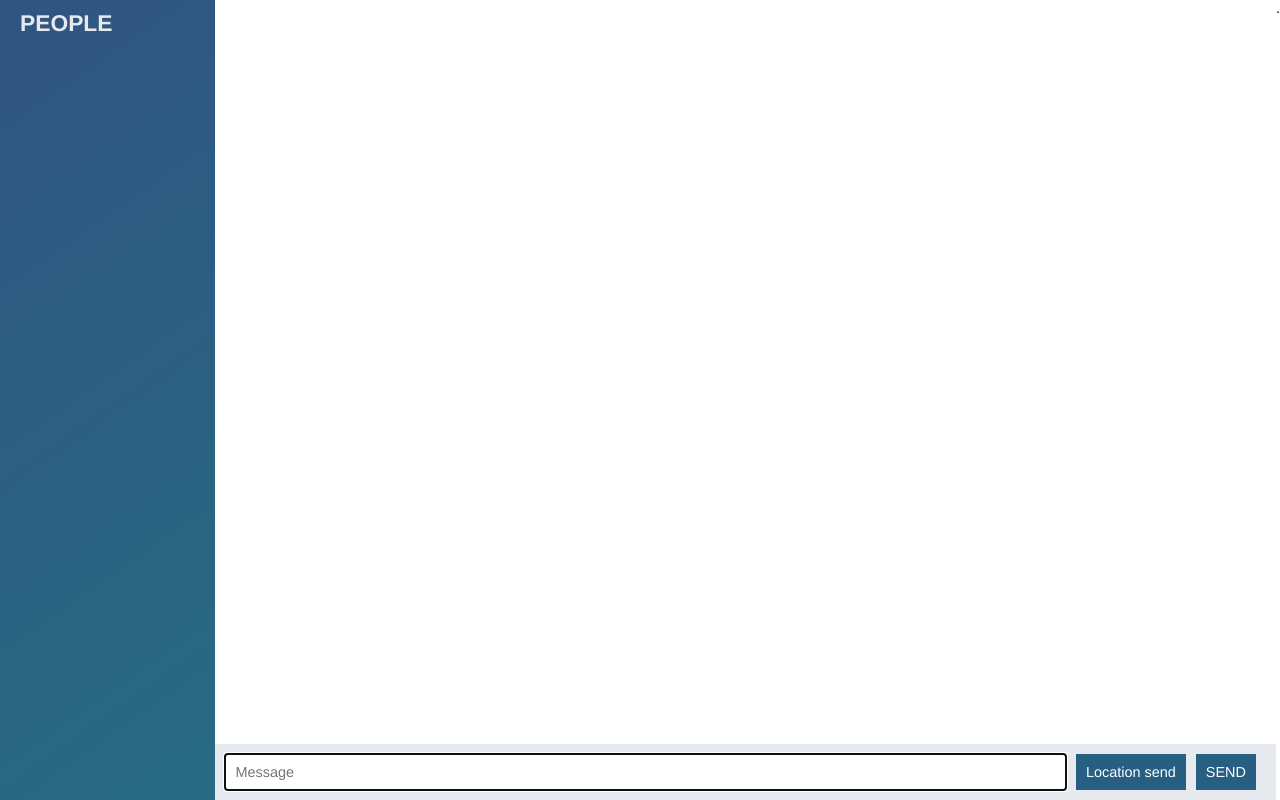
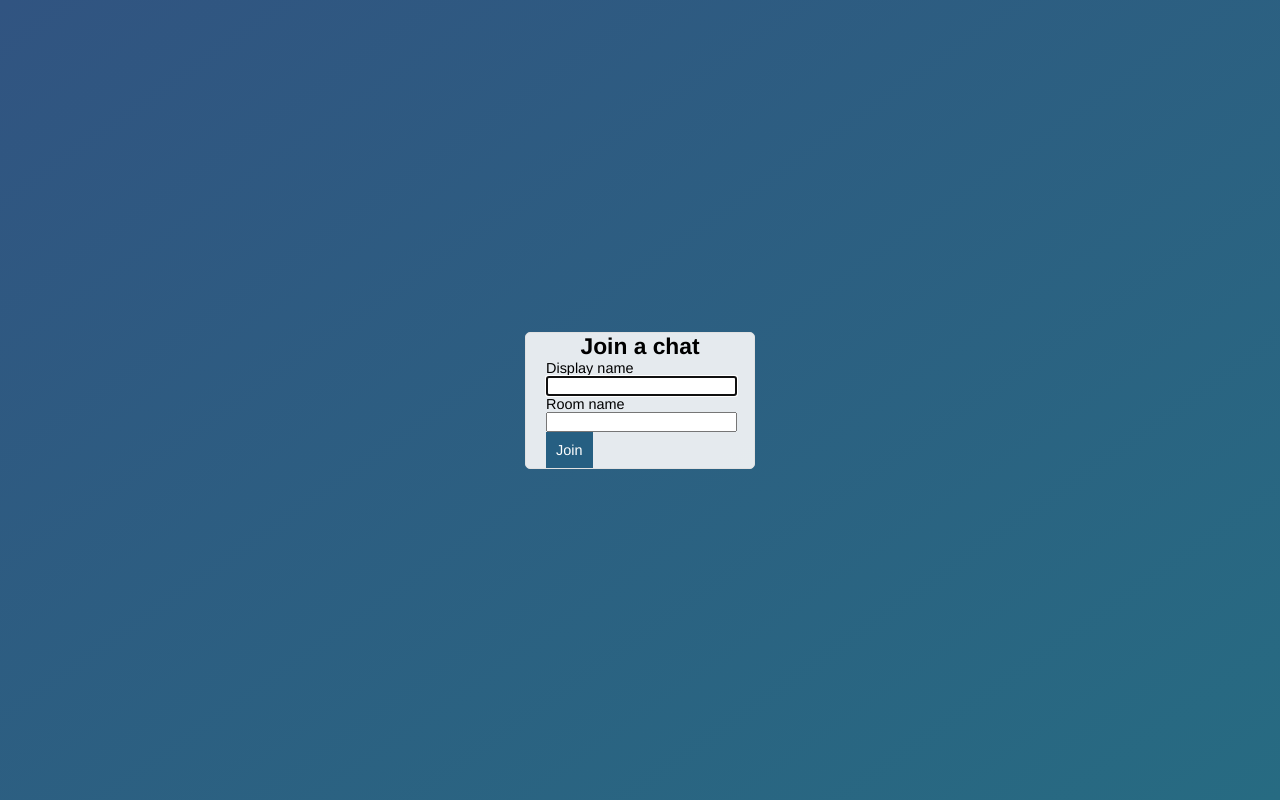
Before and after one commit to nitish251995/nodechatapp, a website: page public/index.html in a window 1280 px wide. Drawn offline with nearby package versions, Linux system fonts and the light colour scheme; no server answers.

Commit message:
add join page

```diff
--- a/public/index.html
+++ b/public/index.html
@@ -1,43 +1,35 @@
 <!DOCTYPE html>
 <html>
 <head>
-  <meta charset="utf-8">
+<meta charset="utf-8">
+
+<title>Join | ChatApp</title>
+<meta name="viewport" content="width=device=width,initial-scale=1,user-scalable=no">
+
 <link rel="stylesheet" href="/css/styles.css">
+</head>
+<body class="centered-form">
 
-</head>
-<body. class="chat">
-  <p>
-<div class="chat__sidebar">
-  <h3>PEOPLE</h3>
-  <div id="users"> </div>
+  <div class="centered-form__form">
+    <form action ='/chat.html'>
+  <div class="form_field">
+  <h3>Join a chat</h3></div>
+  <div class="form_field">
+<label>Display name </label>
+<input type="text" name="name" autofocus/>
+  </div>
+  <div class="form_field">
+<label>Room name </label>
+<input type="text" name="room" />
 
-</div>
-<div class="chat__main">
-
-  <ol id ="messages" class="chat__messages">
-
-  </ol>
-<div class="chat__footer">
-  <form id="message-form">
-    <input name="message" type="text" placeholder="Message"  autofocus autocomplete="off"/>
-    <button id ="sendlocation">Location send </button>
-    <button>SEND</button>
-    </form>
-</div>
-
-</div>
+  </div>
+  <div class="form_field">
+<button>Join</button>
+  </div>
+  </form>
+   </div>
 
 
-
-
-.
-<script src = "/socket.io/socket.io.js"></script>
-<script src ="/js/libs/jquery-3.3.1.min.js"> </script>
-<script src="/js/libs/moment.js"> </script>
-<script  src="/js/index.js">                                 </script>
-
-
-  </p>
 </body>
 
-</html>
+<html>
```
Also changed, not shown: public/chat.html (added, +44 -0 lines), public/js/chat.js (renamed from public/js/index.js).
